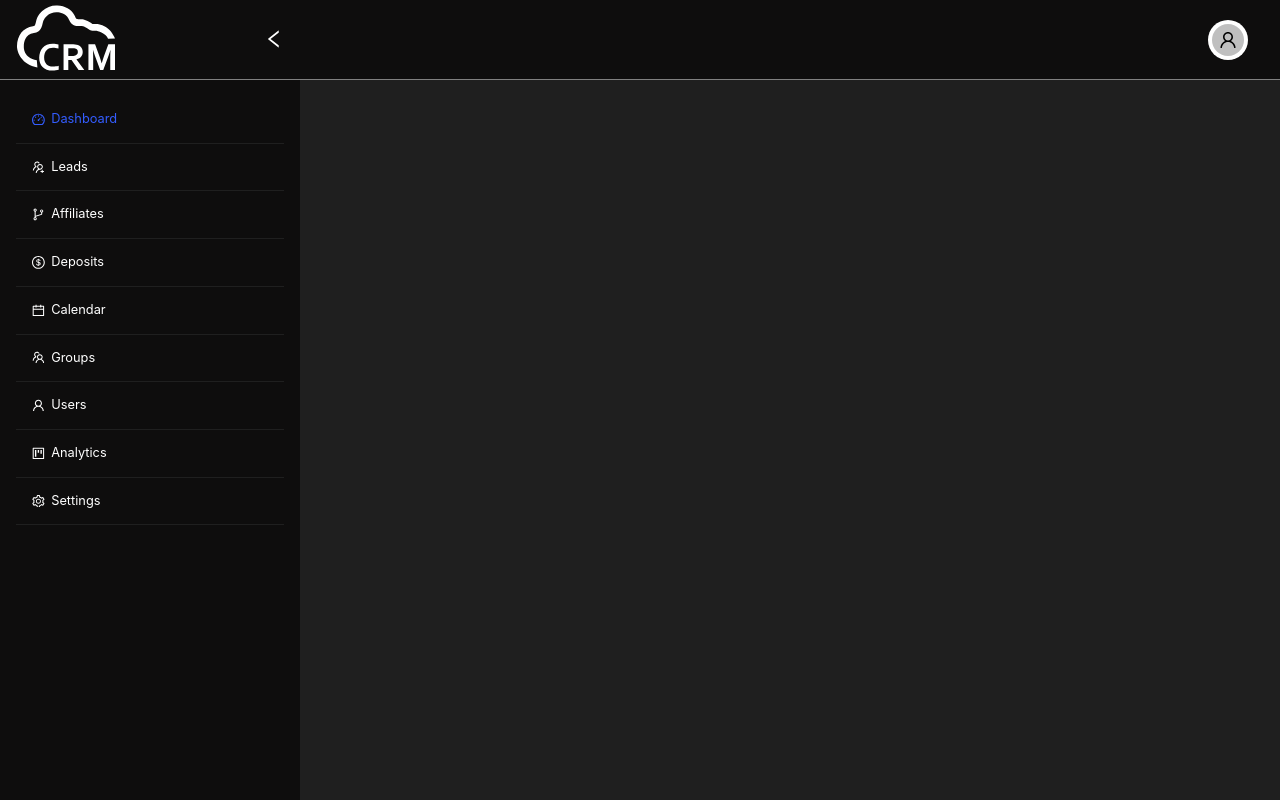
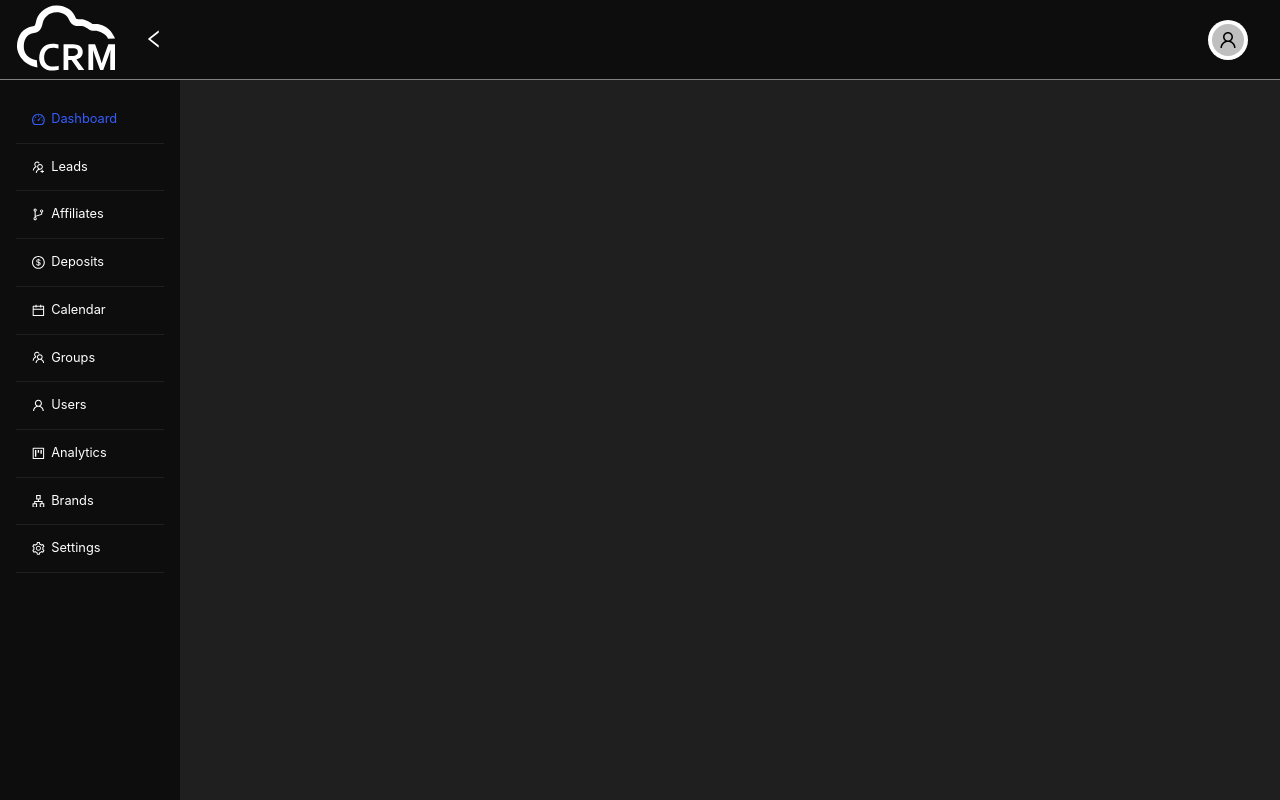
Before and after one commit to combatHelicopterApache/crm-client, a React (Create React App) app: page / in a window 1280 px wide. Built offline with nearby package versions, Linux system fonts and the light colour scheme.

Commit message:
add brands page

```diff
--- a/src/layouts/MainLayout/components/Sidebar/Sidebar.tsx
+++ b/src/layouts/MainLayout/components/Sidebar/Sidebar.tsx
@@ -13,6 +13,7 @@ import {
   DollarOutlined,
   CalendarOutlined,
   SettingOutlined,
+  ApartmentOutlined,
 } from '@ant-design/icons'
 
 import { RoutesPath } from 'routes/types'
@@ -101,6 +102,15 @@ const Sidebar = () => {
         </li>
         <li key='6'>
           <NavLink
+            to={RoutesPath.BRANDS_ROUTE}
+            className={navData => (navData.isActive ? 'active' : 'none')}
+          >
+            <ApartmentOutlined />
+            <p>Brands</p>
+          </NavLink>
+        </li>
+        <li key='7'>
+          <NavLink
             to={RoutesPath.SETTINGS_ROUTE}
             className={navData => (navData.isActive ? 'active' : 'none')}
           >
@@ -121,8 +131,8 @@ interface IStyleProps {
 
 const Wrapper = styled.div<IStyleProps>`
   background-color: ${({ theme }) => theme.colors.secondary};
-  min-width: 300px;
-  max-width: 300px;
+  min-width: 180px;
+  max-width: 180px;
   height: 100vh;
   display: flex;
   flex-direction: column;
--- /dev/null
+++ b/src/pages/BrandsPage/BrandsPage.tsx
@@ -0,0 +1,6 @@
+import React from 'react'
+import MainLayout from 'layouts/MainLayout/MainLayout'
+
+export const BrandsPage = () => {
+  return <MainLayout>BrandsPage</MainLayout>
+}
--- /dev/null
+++ b/src/pages/BrandsPage/index.tsx
@@ -0,0 +1 @@
+export { BrandsPage as default } from './BrandsPage'
--- a/src/routes/MainRoutes.tsx
+++ b/src/routes/MainRoutes.tsx
@@ -79,6 +79,12 @@ export const MainRoutes = () => {
         element: lazy(() => import('../pages/LoginPage/LoginPage')),
         isAccess: true,
       },
+      {
+        label: 'Brands',
+        path: RoutesPath.BRANDS_ROUTE,
+        element: lazy(() => import('../pages/BrandsPage')),
+        isAccess: true,
+      },
     ],
     [],
   )
--- a/src/routes/types.tsx
+++ b/src/routes/types.tsx
@@ -12,6 +12,7 @@ export enum RoutesPath {
   CALENDAR_ROUTE = '/calendar',
   SETTINGS_ROUTE = '/settings',
   DEPOSITS_ROUTE = '/deposits',
+  BRANDS_ROUTE = '/brands',
 }
 
 export enum AdminRoutesPath {
```
